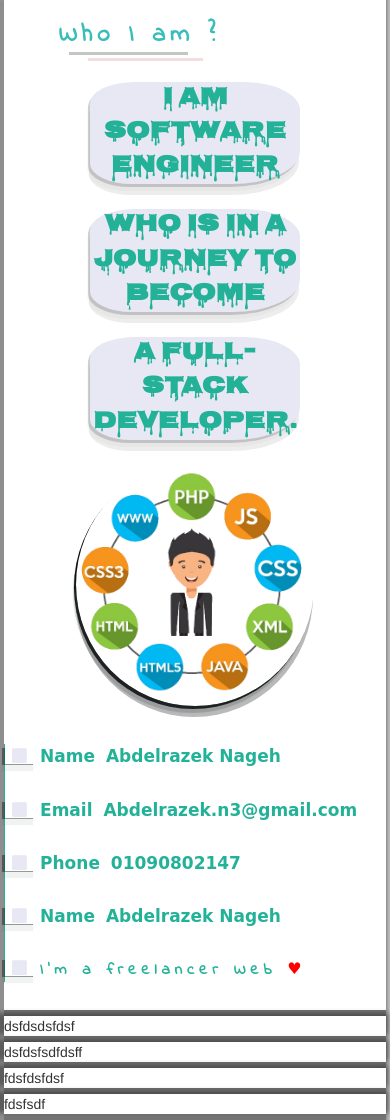
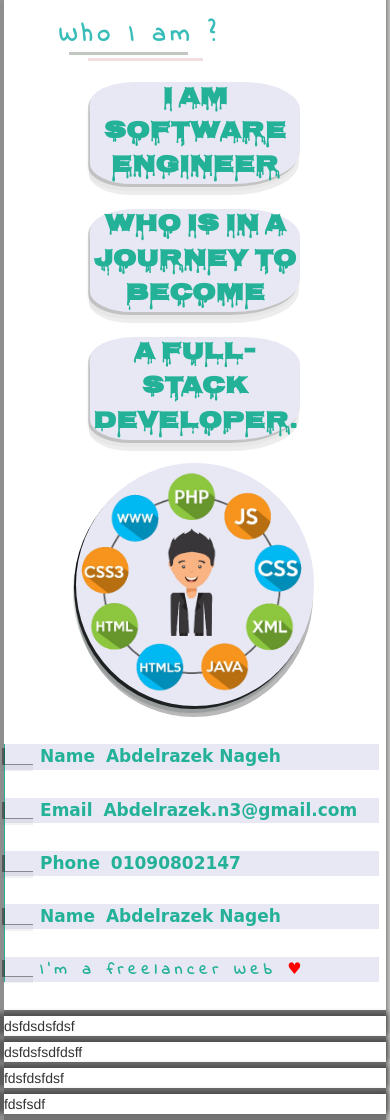
Before and after one commit to Abd-Elrazek/MY_Website, a PHP site: page / in a window 390 px wide. Shown: the part 63-1183 px from the top of the page. Run offline with PHP 8.4, Linux system fonts and the light colour scheme; some web fonts are replaced.

Commit message:
Some changes in secotion of image_info in page home

```diff
--- a/css/main-style.css
+++ b/css/main-style.css
@@ -3,6 +3,7 @@ body {
 	margin: 0;
 	padding: 0;
 	background-color: rgb(222, 222, 221);
+	overflow-x: hidden;
 }
 
 /* Navbar header*/
@@ -57,6 +58,7 @@ body {
 	align-items: center;
 	justify-content: center;
 	display: flex;
+	background-color: #e8e8f5;
 	box-shadow: rgba(56, 72, 72, 0.24) -3px 7px 1px 0px, rgba(64, 62, 63, 0.36) -1px 11px 0px 0px, rgb(0, 0, 0) -2px 3px 0px 0px;
 
 }
@@ -69,6 +71,8 @@ body {
 
 .home_info .list_info {
 	margin-bottom: 28px;
+	background-color: #e8e8f5;
+	cursor: context-menu;
 }
 
 .home_info .list_info .el_info_right {
@@ -118,6 +122,7 @@ span.el_info_f {
 	font-weight: bold;
 	font-size: 20px;
 	border-radius: 21% 27% 32% 20%;
+	cursor: context-menu;
 	box-shadow: rgba(79, 97, 97, 0.04) -3px 7px 1px 0px, rgba(64, 62, 63, 0.09) -1px 11px 0px 0px, rgba(0, 0, 0, 0.17) -2px 3px 0px 0px;
 }
 
@@ -210,6 +215,10 @@ span.el_info_f {
 		margin-left: 12px;
 	}
 
+	.home_info .list_info {
+		margin-right: 130px;
+	}
+
 }
 
 @media (max-width:1000px) {
@@ -227,6 +236,9 @@ span.el_info_f {
 	.fa-square {
 		margin-left: 12px;
 	}
+	.home_info .list_info {
+		margin-right: 50px;
+	}
 
 }
 
@@ -239,6 +251,9 @@ span.el_info_f {
 	.wiiajtb,
 	.iase {
 		width: 722px;
+	}
+	.home_info .list_info {
+		margin-right: 7px;
 	}
 }
 
@@ -255,6 +270,11 @@ span.el_info_f {
 		width: 630px;
 		font-size: 30px;
 	}
+
+	.home_info .list_info {
+		margin-right: 7px;
+	}
+
 }
 
 @media (max-width:650px) {
@@ -269,6 +289,11 @@ span.el_info_f {
 		width: 463px;
 		font-size: 24px;
 	}
+
+	.home_info .list_info {
+		margin-right: 7px;
+	}
+
 }
 
 @media (max-width:500px) {
@@ -278,7 +303,7 @@ span.el_info_f {
 	}
 
 	.home_info {
-		font-size: 20px;
+		font-size: 19px;
 		margin-left: 9px;
 	}
 	span.el_info {
--- a/index.php
+++ b/index.php
@@ -45,10 +45,10 @@
 			<div class="collapse navbar-collapse" id="bs-example-navbar-collapse-1">
 				<ul class="nav navbar-nav list_right">
 					<li class="active"><a class="h" href="#">Home <span class="sr-only">(current)</span></a></li>
-					<li><a class="h" href="#">About Me</a></li>
 					<li><a class="h" href="#">Skills</a></li>
 					<li><a class="h" href="#">Services</a></li>
 					<li><a class="h" href="#">Contact</a></li>
+					<li><a class="h" href="#">About Me</a></li>
 				</ul>
 
 				<ul class="nav navbar-nav navbar-right">
```
